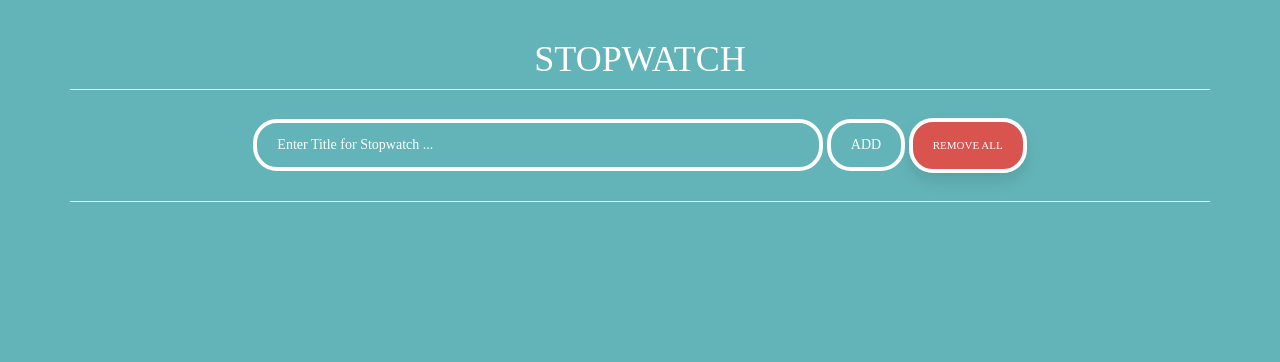
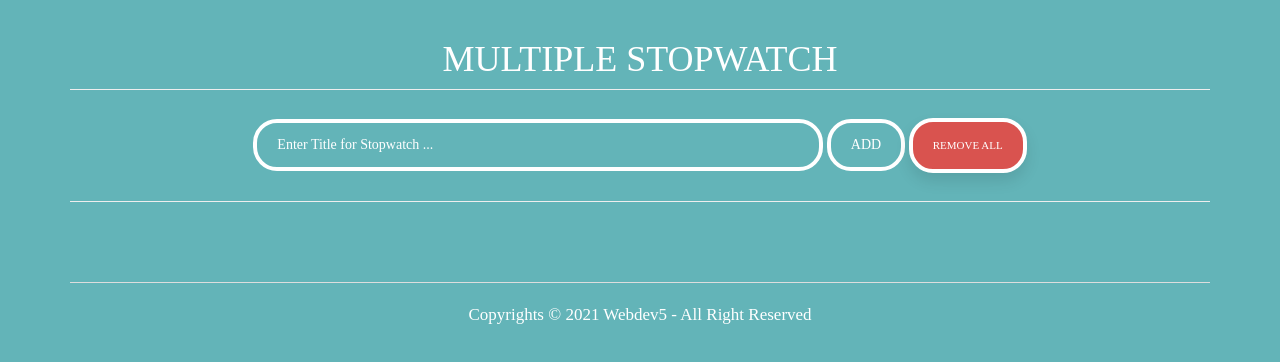
Before and after one commit to WebDev-5/kel5-timer-jQuery, a plain HTML site: page index.html in a window 1280 px wide. Drawn offline with nearby package versions, Linux system fonts and the light colour scheme; a web font is replaced by a local one.

Commit message:
add footer page

```diff
--- a/frontend/styles/stopwatch.css
+++ b/frontend/styles/stopwatch.css
@@ -257,7 +257,6 @@ button:focus {
   width: 166px;
 }
 
-
 #removeAll_btn{
   font-size: 11px;
   background-color: #d9534f;
@@ -275,3 +274,24 @@ button:focus {
   background: white;
   color: #d9534f;
 }
+
+.footer2{
+  background-color: 63B4B8;
+  box-sizing: border-box;
+  display: table;
+  width: 100%;
+  height: 30px;
+  color: white;
+  font-size: 15px;
+  bottom: 0;
+}
+
+.license{
+  padding: 20px;
+  border-top: 1px solid #ddd;
+  text-align: center;
+  font-family: 'Baloo Chettan 2';
+  color: white;
+  font-size: 17px;
+  margin-top: 40px;
+}
--- a/index.html
+++ b/index.html
@@ -16,36 +16,16 @@
  </script>
 
   <title> Multiple Stopwatch </title>
-  <link rel="shortcut icon" href="frontend/images/icon.png" />
+  <link rel="shortcut icon" href="images/icon.png" />
   <link rel="stylesheet" type="text/css" href="frontend/styles/stopwatch.css">
 	<link href='https://fonts.googleapis.com/css?family=Allerta Stencil' rel='stylesheet'>
 	<link href='https://fonts.googleapis.com/css?family=Baloo Chettan 2' rel='stylesheet'>
 </head>
 
-<!-- Modal for showing Notes-->
-<div class="modal fade" id="notesModal" tabindex="-1" role="dialog" aria-labelledby="notesModalTitle">
-  <div class="modal-dialog modal-lg" role="document">
-    <div class="modal-content">
-      <div class="modal-header">
-        <button type="button" class="close" data-dismiss="modal" aria-label="Close"><span
-            aria-hidden="true">&times;</span></button>
-        <h2 class="modal-title text-center"><strong id="notesModalTitle">to be filled by function </strong></h2>
-      </div>
-      <div class="modal-body" id="notesModalBody">
-        <p> to be filled by function</p>
-      </div>
-      <hr>
-      <div class="modal-footer" id="notesModalFooter">
-        <p> to be filled by function </p>
-      </div>
-    </div>
-  </div>
-</div>
-
 <body class='container'>
   <div class="row">
     <div class="container-fluid baloo-font">
-      <h1 class="page-header text-center">STOPWATCH</h1>
+      <h1 class="page-header text-center">MULTIPLE STOPWATCH</h1>
       <form class="text-center">
         <input id='title' type="text" class="baloo-font" placeholder="Enter Title for Stopwatch ...">
         <input id="addWatch-btn" type="submit" class="baloo-font" value="ADD">
@@ -57,6 +37,11 @@
   <div id="stopwatches">
 
   </div>
+  <div class='footer2'>
+    <div class='license'>
+      <p>Copyrights © 2021 Webdev5 - All Right Reserved</p>
+    </div>
+  </div>
 
   <script src="frontend/scripts/stopwatch.js"></script>
 
```
Lines whose indentation alone changed are shown as unchanged.
